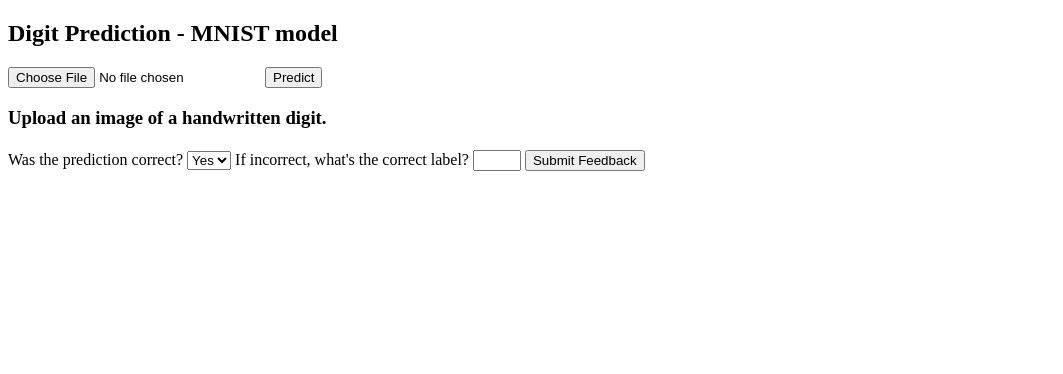
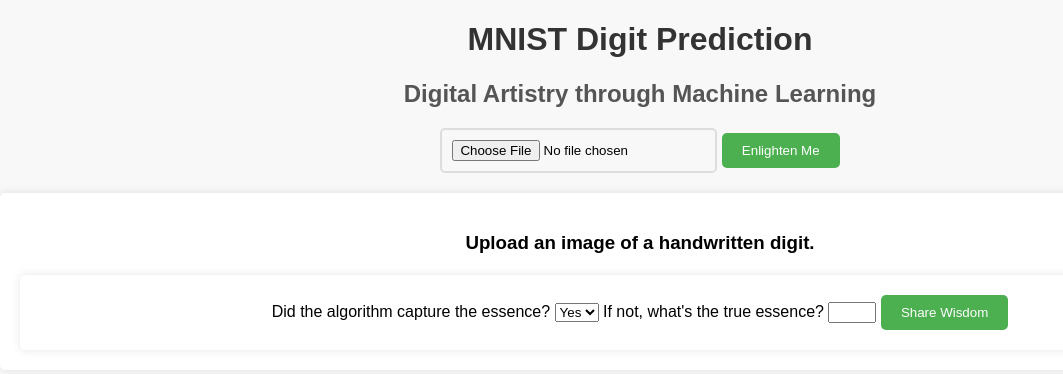
Before and after one commit to sankarshana98/HandwrittenDigitRecognizer, a Flask app: page / in a window 1280 px wide. Shown: the top 374 px of the page, without its empty margins (0-1063 px from the left). Run offline with Flask 3, Linux system fonts and the light colour scheme.

Commit message:
Updated index.html
Improving html

```diff
--- a/templates/index.html
+++ b/templates/index.html
@@ -1,17 +1,87 @@
 <!DOCTYPE html>
-<html>
+<html lang="en">
 <head>
+    <meta charset="UTF-8">
+    <meta name="viewport" content="width=device-width, initial-scale=1.0">
     <title>MNIST Digit Prediction</title>
+    <style>
+        body {
+            font-family: Arial, sans-serif;
+            margin: 0;
+            padding: 0;
+            background-color: #f8f8f8;
+            text-align: center;
+        }
+
+        h1 {
+            color: #333;
+        }
+
+        h2 {
+            color: #555;
+        }
+
+        form {
+            margin-top: 20px;
+        }
+
+        input[type="file"] {
+            padding: 10px;
+            border: 2px solid #ddd;
+            border-radius: 5px;
+        }
+
+        input[type="submit"] {
+            padding: 10px 20px;
+            background-color: #4CAF50;
+            color: white;
+            border: none;
+            border-radius: 5px;
+            cursor: pointer;
+        }
+
+        .output {
+            margin-top: 20px;
+            background-color: #fff;
+            padding: 20px;
+            border-radius: 5px;
+            box-shadow: 0 0 10px rgba(0, 0, 0, 0.1);
+        }
+
+        img {
+            margin-top: 10px;
+            border-radius: 5px;
+        }
+
+        .feature-map {
+            margin-top: 20px;
+        }
+
+        #plotly-div {
+            margin-top: 20px;
+        }
+
+        form[action="/feedback"] {
+            margin-top: 20px;
+            background-color: #fff;
+            padding: 20px;
+            border-radius: 5px;
+            box-shadow: 0 0 10px rgba(0, 0, 0, 0.1);
+        }
+    </style>
 </head>
 <body>
 
-<h2>Digit Prediction - MNIST model</h2>
+<h1>MNIST Digit Prediction</h1>
+
+<h2>Digital Artistry through Machine Learning</h2>
 
 <form action="/" method="post" enctype="multipart/form-data">
     <input type="file" name="file">
-    <input type="submit" value="Predict">
+    <input type="submit" value="Enlighten Me">
 </form>
 
+<div class="output">
     {% if prediction_text %}
         <h3>{{ prediction_text }}</h3>
         <h4>{{ confidence_text }}</h4>
@@ -19,22 +89,18 @@
 
         <!-- Display uploaded image -->
        {% if file_name %}
-    <h3>Original Image:</h3>
-    <img src="{{ url_for('static', filename='uploads/' + file_name) }}" alt="Uploaded Image" width="100">
+        <h3>Original Art:</h3>
+        <img src="{{ url_for('static', filename='uploads/' + file_name) }}" alt="Uploaded Image" width="200">
 
-    <h3>Processed Image (Resized & Grayscale):</h3>
-    <img src="{{ url_for('static', filename='uploads/grayscale_' + file_name) }}" alt="Processed Image" width="100">
+        <h3>Processed Masterpiece (Resized & Grayscale):</h3>
+        <img src="{{ url_for('static', filename='uploads/grayscale_' + file_name) }}" alt="Processed Image" width="200">
 
     {% endif %}
 
     {% for feature_map in feature_map_images %}
-    <h3>Feature Map:</h3>
-    <img src="{{ url_for('static', filename=feature_map) }}" alt="Feature Map" width="100">
+        <h3 class="feature-map">Feature Map:</h3>
+        <img src="{{ url_for('static', filename=feature_map) }}" alt="Feature Map" width="200">
     {% endfor %}
-
-
-
-
 
     <!-- Plotly bar graph for predictions -->
     {% if prediction_details and 'graphJSON' in prediction_details and prediction_details['graphJSON'] %}
@@ -46,20 +112,20 @@
       </script>
     {% endif %}
 
-
     <!-- Feedback form -->
     <form action="/feedback" method="post">
-        <label for="feedback">Was the prediction correct?</label>
+        <label for="feedback">Did the algorithm capture the essence?</label>
         <select name="feedback" required>
             <option value="correct">Yes</option>
             <option value="incorrect">No</option>
         </select>
-        <label for="correct_label">If incorrect, what's the correct label?</label>
+        <label for="correct_label">If not, what's the true essence?</label>
         <input type="number" name="correct_label" min="0" max="9">
         <input type="hidden" name="image_file" value="{{ file_name }}">
-        <input type="submit" value="Submit Feedback">
+        <input type="submit" value="Share Wisdom">
     </form>
     {% endif %}
+</div>
 
 </body>
 </html>
```
Lines whose indentation alone changed are shown as unchanged.
